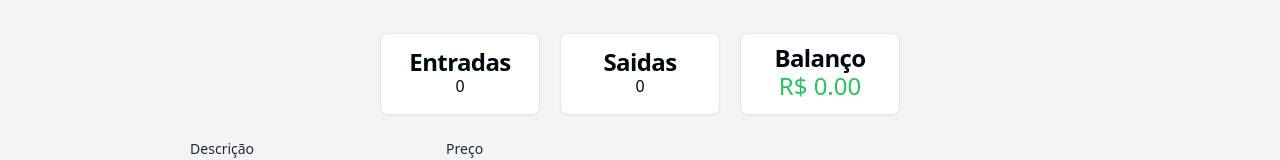
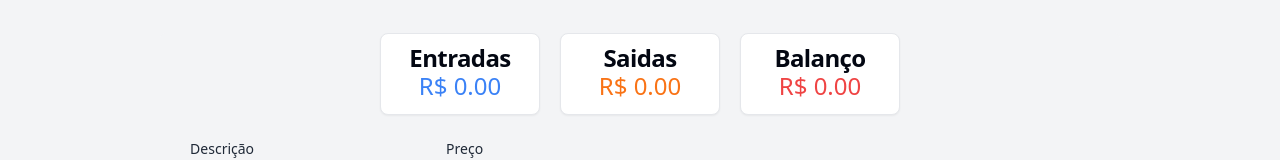
Before and after one commit to wvll3f/desktop-tutorial, a React (Vite) app: page / in a window 1280 px wide. Shown: the part 230-390 px from the top of the page. Built offline with nearby package versions, Linux system fonts and the light colour scheme; no server answers.

Commit message:
working edit, delete and add

```diff
--- a/src/components/Header.tsx
+++ b/src/components/Header.tsx
@@ -1,14 +1,17 @@
 import React from 'react'
-import { Link} from 'react-router-dom'
+import { Link, useNavigate} from 'react-router-dom'
 import { UserStorage, UserContext } from '../context/UserStorage';
 import { LogOut } from 'lucide-react';
 
 function Header() {
 
-  const { data } = React.useContext(UserContext);
+  const { data, setData } = React.useContext(UserContext);
+  const navigate = useNavigate();
 
   function logout(){
+    navigate('/login')
     window.localStorage.setItem('accessToken', '')
+    setData({ username: 'Login/Criar', roles: '' })
   }
 
   return (
@@ -20,7 +23,7 @@ function Header() {
           <Link className='flex p-3 gap-2 justify-center font-bold text-gray-200' to='/'>
             <svg width="25" height="25" viewBox="0 0 15 15" fill="none" xmlns="http://www.w3.org/2000/svg"><path d="M0.877014 7.49988C0.877014 3.84219 3.84216 0.877045 7.49985 0.877045C11.1575 0.877045 14.1227 3.84219 14.1227 7.49988C14.1227 11.1575 11.1575 14.1227 7.49985 14.1227C3.84216 14.1227 0.877014 11.1575 0.877014 7.49988ZM7.49985 1.82704C4.36683 1.82704 1.82701 4.36686 1.82701 7.49988C1.82701 8.97196 2.38774 10.3131 3.30727 11.3213C4.19074 9.94119 5.73818 9.02499 7.50023 9.02499C9.26206 9.02499 10.8093 9.94097 11.6929 11.3208C12.6121 10.3127 13.1727 8.97172 13.1727 7.49988C13.1727 4.36686 10.6328 1.82704 7.49985 1.82704ZM10.9818 11.9787C10.2839 10.7795 8.9857 9.97499 7.50023 9.97499C6.01458 9.97499 4.71624 10.7797 4.01845 11.9791C4.97952 12.7272 6.18765 13.1727 7.49985 13.1727C8.81227 13.1727 10.0206 12.727 10.9818 11.9787ZM5.14999 6.50487C5.14999 5.207 6.20212 4.15487 7.49999 4.15487C8.79786 4.15487 9.84999 5.207 9.84999 6.50487C9.84999 7.80274 8.79786 8.85487 7.49999 8.85487C6.20212 8.85487 5.14999 7.80274 5.14999 6.50487ZM7.49999 5.10487C6.72679 5.10487 6.09999 5.73167 6.09999 6.50487C6.09999 7.27807 6.72679 7.90487 7.49999 7.90487C8.27319 7.90487 8.89999 7.27807 8.89999 6.50487C8.89999 5.73167 8.27319 5.10487 7.49999 5.10487Z" fill="currentColor" fillRule="evenodd" clipRule="evenodd"></path></svg>
             {data.username}
-            <LogOut className='w-4' onClick={logout}/>
+            <LogOut className='w-4' onClick={logout} to='/login'/>
           </Link>
           :
           <Link className='p-2 font-bold text-gray-200' to='/login'>
--- a/src/components/Home.tsx
+++ b/src/components/Home.tsx
@@ -1,6 +1,6 @@
 import React from 'react'
 import { Table, TableBody, TableCaption, TableCell, TableHead, TableHeader, TableRow } from './ui/table';
-import { dadosExemplo, dadosType } from '../types/userTypes'
+import { dadosExemplo } from '../types/userTypes'
 import { UserContext } from '@/context/UserStorage';
 import InputField from './InputField';
 import { Pen, Trash } from 'lucide-react';
@@ -9,20 +9,47 @@ import { Card, CardDescription, CardTitle } from './ui/card';
 
 function Home() {
 
-  const { setTipo, dadosRetorno, setDadosretorno, userTrans, pegarTransacaoId, deletarTransacaoId, pegarBalanco, balance, setBalance, pegarEntradas, pegarSaidas, inflows, outflows, setInflows, setOutflows } = React.useContext(UserContext);
-  const [dados, setDados] = React.useState<dadosType>();
-  const [deleteModal, setDeleteModal] = React.useState(false);
-  const [editModal, setEditModal] = React.useState(false);
+  const {
+    setTipo,
+    dadosRetorno,
+    setDadosretorno,
+    userTrans,
+    pegarTransacaoId,
+    deletarTransacaoId,
+    pegarBalanco,
+    balance,
+    setBalance,
+    pegarEntradas,
+    pegarSaidas,
+    inflows,
+    outflows,
+    setInflows,
+    setOutflows,
+    dadosBusca,
+    setDadosBusca,
+    setDeleteModal,
+    setEditModal,
+    editModal,
+    deleteModal
+  } = React.useContext(UserContext);
+
   const [selecionado, setSelecionado] = React.useState<number>(156484651894);
 
   async function removeRow(id: number) {
-    const token = window.localStorage.getItem('accessToken');
+    const token = window.localStorage.getItem('accessToken') || "";
     if (token && selecionado !== 156484651894) {
       // @ts-ignore
       let response: any = await deletarTransacaoId(token, id);
       setSelecionado(156484651894);
       setDeleteModal(false);
     }
+    const load = async () => {
+      setDadosBusca(await userTrans(token))
+      setBalance(await pegarBalanco(token))
+      setInflows(await pegarEntradas(token))
+      setOutflows(await pegarSaidas(token))
+    }
+    load()
   }
   async function editRow(id: number) {
     const token = window.localStorage.getItem('accessToken');
@@ -38,13 +65,14 @@ function Home() {
   React.useEffect(() => {
     const token = window.localStorage.getItem('accessToken') ?? "";
     const load = async () => {
-      setDados(await userTrans(token));
+      setDadosBusca(await userTrans(token))
       setBalance(await pegarBalanco(token))
       setInflows(await pegarEntradas(token))
       setOutflows(await pegarSaidas(token))
+      console.log("feito a busca")
     }
     load()
-  }, [dados])
+  }, [])
 
 
   return (
@@ -61,8 +89,9 @@ function Home() {
         selecionado={selecionado}
         type='editar'
         open={editModal}
-        onClose={() => {setEditModal(false)
-        setDadosretorno(dadosExemplo)
+        onClose={() => {
+          setEditModal(false)
+          setDadosretorno(dadosExemplo)
         }}
         action={editRow}
         dados={dadosRetorno && dadosRetorno}
@@ -71,29 +100,29 @@ function Home() {
       <div className='m-auto rounded-md w-3/4 bg-gray-100'>
 
         <div className='flex justify-center space-x-5 mb-6'>
-           <Card className=' w-1/6 flex flex-col justify-center items-center p-3'>
+          <Card className=' w-1/6 flex flex-col justify-center items-center p-3'>
             <CardTitle>Entradas</CardTitle>
             {
-              inflows && <CardDescription className='text-2xl text-blue-500' >R$ {inflows.toFixed(2)}</CardDescription>
+              inflows && <CardDescription className='text-2xl text-blue-500' >R$ {inflows}</CardDescription>
             }
           </Card>
           <Card className=' w-1/6 flex flex-col justify-center items-center p-3'>
             <CardTitle>Saidas</CardTitle>
             {
-              outflows && <CardDescription className='text-2xl text-orange-500' >R$ {outflows.toFixed(2)}</CardDescription>
+              outflows && <CardDescription className='text-2xl text-orange-500' >R$ {outflows}</CardDescription>
             }
           </Card>
           <Card className=' w-1/6 flex flex-col justify-center items-center p-3'>
             <CardTitle>Balanço</CardTitle>
             {
-              balance < 0
-                ? <CardDescription className='text-2xl text-red-500' >R$ {balance.toFixed(2)}</CardDescription>
-                : <CardDescription className='text-2xl text-green-500' >R$ {balance.toFixed(2)}</CardDescription>
+              balance
+                ? <CardDescription className='text-2xl text-red-500' >R$ {balance}</CardDescription>
+                : <CardDescription className='text-2xl text-green-500' >R$ {balance}</CardDescription>
             }
           </Card>
         </div>
+        <InputField id={selecionado} tipo='criar' />
 
-        <InputField id={selecionado} tipo='criar' />
         <div className='space-y-2'>
           <Table className='text-md border-solid border-2 border-gray-300'>
             <TableCaption className='text-md font-bold' >Lista de transaçoes</TableCaption>
@@ -108,14 +137,15 @@ function Home() {
                 <TableHead className="text-center">Ações</TableHead>
               </TableRow>
             </TableHeader>
-            {dados ?
-              dados.map((dados) => {
+            {dadosBusca
+              ?
+              dadosBusca.map((dados) => {
                 return (
                   <TableBody key={dados.id}>
                     <TableRow key={dados.id} className=''>
                       <TableCell className="font-medium text-center"> {dados.createTimeStamp} </TableCell>
                       <TableCell className="font-medium text-center"> {dados.description} </TableCell>
-                      <TableCell className="font-medium text-center"> R$ {dados.price.toFixed(2)} </TableCell>
+                      <TableCell className="font-medium text-center"> R$ {dados.price} </TableCell>
                       <TableCell className="font-medium text-center"> {dados.category} </TableCell>
                       <TableCell className="font-medium text-center"> {dados.metodoPagamento} </TableCell>
                       <TableCell className="font-medium text-center"> {dados.type == "S" ? "Saida" : "Entrada"} </TableCell>
@@ -140,7 +170,21 @@ function Home() {
                   </TableBody>
                 )
               })
-              : null
+              :
+              <TableBody >
+                <TableRow className=''>
+                  <TableCell className="font-medium text-center"></TableCell>
+                  <TableCell className="font-medium text-center"></TableCell>
+                  <TableCell className="font-medium text-center"></TableCell>
+                  <TableCell className="font-medium text-center"></TableCell>
+                  <TableCell className="font-medium text-center"></TableCell>
+                  <TableCell className="font-medium text-center"></TableCell>
+                  <TableCell className="font-medium text-center flex justify-center gap-2 cursor-pointer">
+                    <Trash />
+                    <Pen />
+                  </TableCell>
+                </TableRow>
+              </TableBody>
             }
           </Table>
         </div>
--- a/src/components/InputField.tsx
+++ b/src/components/InputField.tsx
@@ -12,7 +12,26 @@ interface InputFieldProps {
 }
 
 function InputField({ id }: InputFieldProps) {
-    const { tipo, criarTrans, pegarBalanco, pegarMetodos, pegarCategorias, setBalance, editTrans, dadosRetorno, setDadosretorno } = React.useContext(UserContext);
+    const { tipo,
+        criarTrans,
+        pegarBalanco,
+        pegarMetodos,
+        pegarCategorias,
+        setBalance,
+        editTrans,
+        setDadosretorno,
+        userTrans,
+        setDadosBusca,
+        setEditModal,
+        setDeleteModal,
+        setInflows,
+        setOutflows,
+        pegarEntradas,
+        pegarSaidas,
+        dadosRetorno,
+        dadosBusca
+    } = React.useContext(UserContext);
+
     const description = useForm();
     const price = useForm();
     const [metodo, setMetodo] = React.useState<Array<string>>([]);
@@ -50,26 +69,31 @@ function InputField({ id }: InputFieldProps) {
         event.preventDefault();
         const token = window.localStorage.getItem('accessToken') ?? "";
 
+        const load = async () => {
             if (token && id != 156484651894 && tipo == 'editar') {
                 editTrans(description.value, price.value, category, type, metodoPagemento, token, id);
             }
-
             if (token && tipo == 'criar') {
                 if (description.validate() && price.validate() && category) {
                     criarTrans(description.value, price.value, category, type, metodoPagemento, token);
                 }
             }
-
-
             setBalance(await pegarBalanco(token))
+            setDadosBusca(await userTrans(token))
+            setInflows(await pegarEntradas(token))
+            setOutflows(await pegarSaidas(token))
             description.setValue('')
             price.setValue('')
             setCategory('')
             setMetodoPagamento('')
             setType('')
             setCategory('');
+            setDadosBusca(await userTrans(token))
+            setEditModal(false)
+            setDeleteModal(false)
             if (setDadosretorno) setDadosretorno(dadosExemplo)
-
+        }
+        load()
     }
 
     React.useEffect(() => {
@@ -78,9 +102,10 @@ function InputField({ id }: InputFieldProps) {
             setBalance(await pegarBalanco(token))
             await getCategorias()
             await getMetodos()
+            console.log("busca")
         }
         load()
-    }, [])
+    }, [dadosBusca])
 
     React.useEffect(() => {
         if (dadosRetorno) {
--- a/src/context/UserStorage.tsx
+++ b/src/context/UserStorage.tsx
@@ -17,18 +17,25 @@ interface UserContextProps {
   criarTrans: (description: string, price: number, category: string, type: string, token: string, metodoPagamento: string) => void;
   deletarTransacaoId: (token: string, id: number) => void;
   pegarTransacaoId: (token: string, id: number) => any;
-  setBalance: React.Dispatch<React.SetStateAction<number>>;
-  setInflows: React.Dispatch<React.SetStateAction<number>>;
-  setOutflows: React.Dispatch<React.SetStateAction<number>>;
+  setBalance: React.Dispatch<React.SetStateAction<string>>;
+  setEditModal: React.Dispatch<React.SetStateAction<boolean>>;
+  setDeleteModal: React.Dispatch<React.SetStateAction<boolean>>;
+  setInflows: React.Dispatch<React.SetStateAction<string>>;
+  setOutflows: React.Dispatch<React.SetStateAction<string>>;
   setDadosretorno: React.Dispatch<React.SetStateAction<dadosInputField>>;
-  editTrans: (description: string, price: number, category: string, type: string, token: string, metodoPagamento: string, id:number) => void;
+  editTrans: (description: string, price: number, category: string, type: string, token: string, metodoPagamento: string, id: number) => void;
   setTipo: React.Dispatch<React.SetStateAction<string>>;
-  tipo:string;
+  setData:React.Dispatch<React.SetStateAction<any>>;
+  setDadosBusca:React.Dispatch<React.SetStateAction<Array<dadosType>>>;
+  dadosBusca?:Array<dadosType>;
+  tipo: string;
   logado: boolean;
-  balance: number;
-  inflows: number;
-  outflows: number;
-  dadosRetorno?:dadosInputField;
+  editModal: boolean;
+  deleteModal: boolean;
+  balance: string;
+  inflows: string;
+  outflows: string;
+  dadosRetorno?: dadosInputField;
   data: {
     username: string;
     roles: string;
@@ -38,15 +45,17 @@ interface UserContextProps {
 export const UserContext = React.createContext<UserContextProps>({} as UserContextProps);
 export const UserStorage: React.FC<UserStorageProps> = ({ children }) => {
 
-  // @ts-ignore
-  const [login, setLogin] = React.useState<boolean>(false);
+
+  const [dadosBusca, setDadosBusca] = React.useState<dadosType[]>([]);
   const [tipo, setTipo] = React.useState<string>('');
   const [data, setData] = React.useState({ username: 'Login/Criar', roles: '' });
   const [logado, setLogado] = React.useState(false);
-  const [balance, setBalance] = React.useState(0);
-  const [inflows, setInflows] = React.useState(0);
-  const [outflows, setOutflows] = React.useState(0);
+  const [balance, setBalance] = React.useState("0.00");
+  const [inflows, setInflows] = React.useState("0.00");
+  const [outflows, setOutflows] = React.useState("0.00");
   const [dadosRetorno, setDadosretorno] = React.useState({} as dadosInputField);
+  const [deleteModal, setDeleteModal] = React.useState(false);
+  const [editModal, setEditModal] = React.useState(false);
   const navigate = useNavigate();
 
   async function getUser(token: string) {
@@ -54,7 +63,6 @@ export const UserStorage: React.FC<UserStorageProps> = ({ children }) => {
     const response = await fetch(url, option);
     const json = await response.json();
     setData(json);
-    setLogin(true);
     if (response.status === 200) {
       navigate('/')
     }
@@ -69,7 +77,6 @@ export const UserStorage: React.FC<UserStorageProps> = ({ children }) => {
             navigate('/login')
           })
       }
-      pegarBalanco(token);
     }
     autoLogin();
   }, [])
@@ -83,6 +90,9 @@ export const UserStorage: React.FC<UserStorageProps> = ({ children }) => {
     if (response.status === 200) {
       setLogado(true)
       navigate('/')
+    }else{
+      setLogado(false)
+      setData({ username: 'Login/Criar', roles: '' })
     }
   }
   async function userTrans(token: string): Promise<dadosType> {
@@ -104,10 +114,9 @@ export const UserStorage: React.FC<UserStorageProps> = ({ children }) => {
     const response = await fetch(url, option);
     const json = await response.json();
     if (json) {
-      setBalance(json)
-      return json as number;
+      return json;
     } else {
-      return null
+      return "0.00"
     }
   }
   async function pegarEntradas(token: string) {
@@ -115,10 +124,9 @@ export const UserStorage: React.FC<UserStorageProps> = ({ children }) => {
     const response = await fetch(url, option);
     const json = await response.json();
     if (json) {
-      setInflows(json)
-      return json as number;
+      return json;
     } else {
-      return null
+      return "0.00"
     }
   }
   async function pegarSaidas(token: string) {
@@ -126,10 +134,9 @@ export const UserStorage: React.FC<UserStorageProps> = ({ children }) => {
     const response = await fetch(url, option);
     const json = await response.json();
     if (json) {
-      setOutflows(json)
-      return json as number;
+      return json;
     } else {
-      return null
+      return "0.00"
     }
   }
   async function pegarMetodos(token: string) {
@@ -170,7 +177,7 @@ export const UserStorage: React.FC<UserStorageProps> = ({ children }) => {
   async function editTrans(description: string, price: number, category: string, type: string, metodoPagamento: string, token: string, id: number) {
     if (description && price && category && type && metodoPagamento && token) {
       // const body = { description, price, category, type, metodoPagamento }
-      const { url, option } = EDIT_TRANS_ID( token, id, { description , price , category , type , metodoPagamento } );
+      const { url, option } = EDIT_TRANS_ID(token, id, { description, price, category, type, metodoPagamento });
       // @ts-ignore
       const response = await fetch(url, option);
     }
@@ -194,6 +201,13 @@ export const UserStorage: React.FC<UserStorageProps> = ({ children }) => {
       setOutflows,
       setDadosretorno,
       setTipo,
+      setData,
+      setDadosBusca,
+      setDeleteModal,
+      setEditModal,
+      deleteModal,
+      editModal,
+      dadosBusca,
       tipo,
       logado,
       balance,
```
Also changed, not shown: src/types/userTypes.ts (+4 -4 lines). Lines whose indentation alone changed are shown as unchanged.
